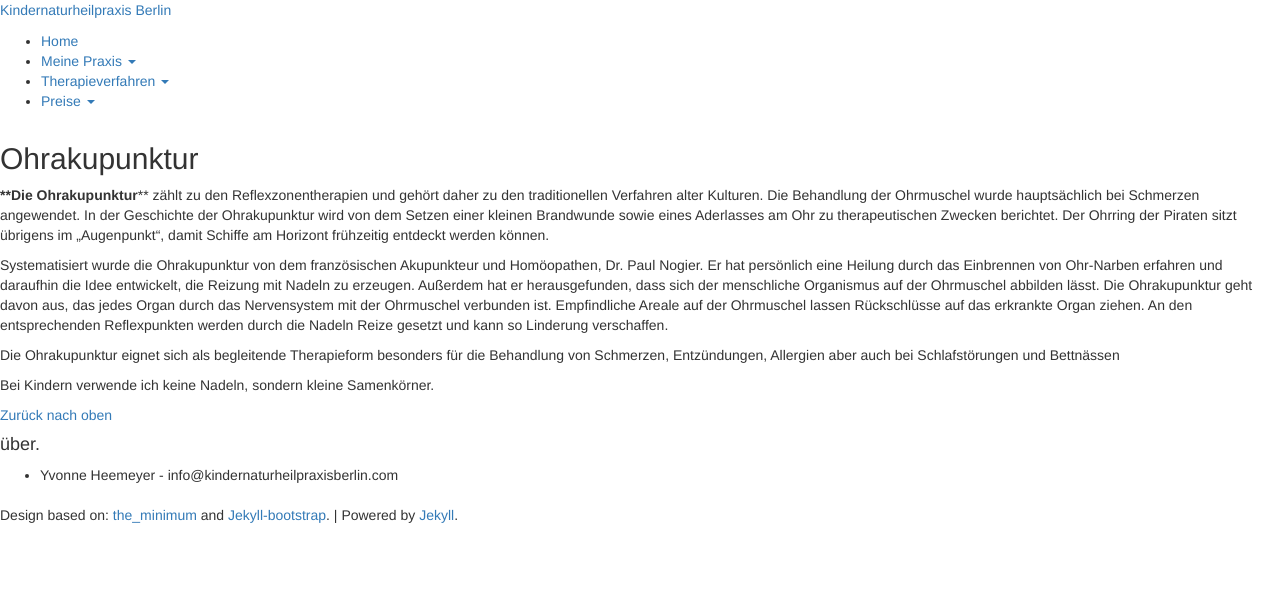
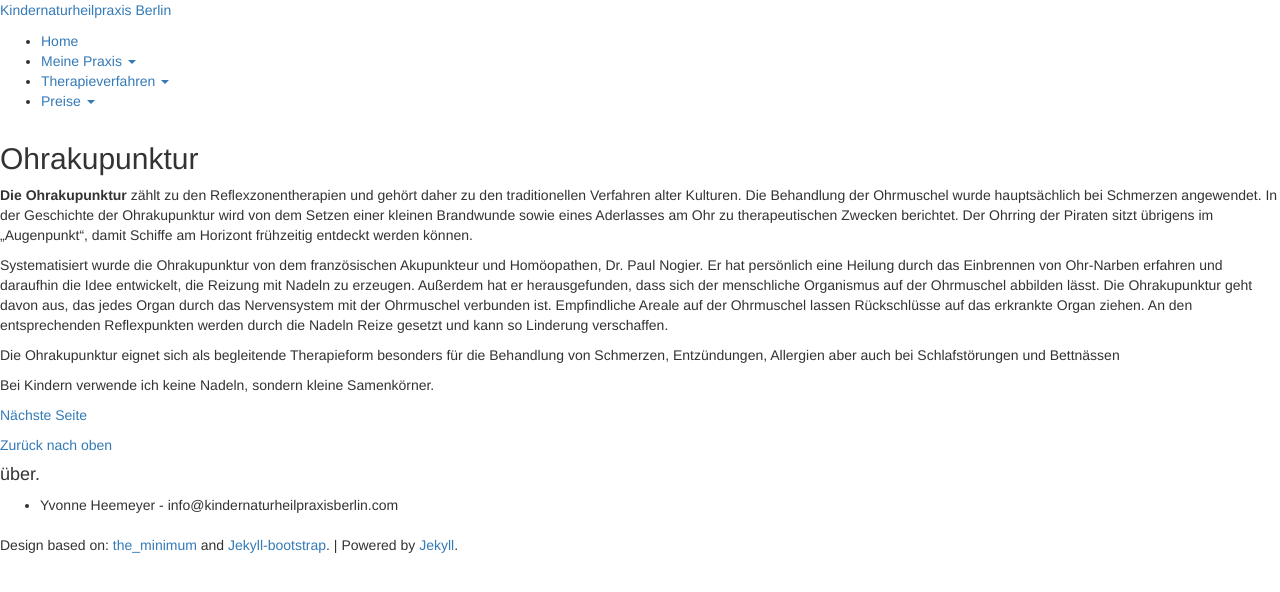
Before and after one commit to heilpraktiker/heilpraktiker.github.io, a Jekyll site: the page built from therapieverfahren/ohrakupunktur/index.md, in a window 1280 px wide. Shown: the top 592 px of the page. Built offline with Jekyll 4.4.1, drawn with Linux system fonts in a browser that asks for light colours; nearby versions of some CDN libraries; comment, search, counter and statistics services are not loaded.

Commit message:
Updated index.md

```diff
--- a/therapieverfahren/ohrakupunktur/index.md
+++ b/therapieverfahren/ohrakupunktur/index.md
@@ -7,10 +7,12 @@ published: true
 
 {% include JB/setup %}
 ##Ohrakupunktur
-****Die Ohrakupunktur**** zählt zu den Reflexzonentherapien und gehört daher zu den traditionellen Verfahren alter Kulturen. Die Behandlung der Ohrmuschel wurde hauptsächlich bei Schmerzen angewendet. In der Geschichte der Ohrakupunktur wird von dem Setzen einer kleinen Brandwunde sowie eines Aderlasses am Ohr zu therapeutischen Zwecken berichtet. Der Ohrring der Piraten sitzt übrigens im „Augenpunkt“, damit Schiffe am Horizont frühzeitig entdeckt werden können.
+**Die Ohrakupunktur** zählt zu den Reflexzonentherapien und gehört daher zu den traditionellen Verfahren alter Kulturen. Die Behandlung der Ohrmuschel wurde hauptsächlich bei Schmerzen angewendet. In der Geschichte der Ohrakupunktur wird von dem Setzen einer kleinen Brandwunde sowie eines Aderlasses am Ohr zu therapeutischen Zwecken berichtet. Der Ohrring der Piraten sitzt übrigens im „Augenpunkt“, damit Schiffe am Horizont frühzeitig entdeckt werden können.
 
 Systematisiert wurde die Ohrakupunktur von dem französischen Akupunkteur und Homöopathen, Dr. Paul Nogier. Er hat persönlich eine Heilung durch das Einbrennen von Ohr-Narben erfahren und daraufhin die Idee entwickelt, die Reizung mit Nadeln zu erzeugen. Außerdem hat er herausgefunden, dass sich der menschliche Organismus auf der Ohrmuschel abbilden lässt. Die Ohrakupunktur geht davon aus, das jedes Organ durch das Nervensystem mit der Ohrmuschel verbunden ist. Empfindliche Areale auf der Ohrmuschel lassen Rückschlüsse auf das erkrankte Organ ziehen. An den entsprechenden Reflexpunkten werden durch die Nadeln Reize gesetzt und kann so Linderung verschaffen.
 
 Die Ohrakupunktur eignet sich als begleitende Therapieform besonders für die Behandlung von Schmerzen, Entzündungen, Allergien aber auch bei Schlafstörungen und Bettnässen
 
 Bei Kindern verwende ich keine Nadeln, sondern kleine Samenkörner.
+
+[Nächste Seite](/therapieverfahren/aroma-massage/)
```
